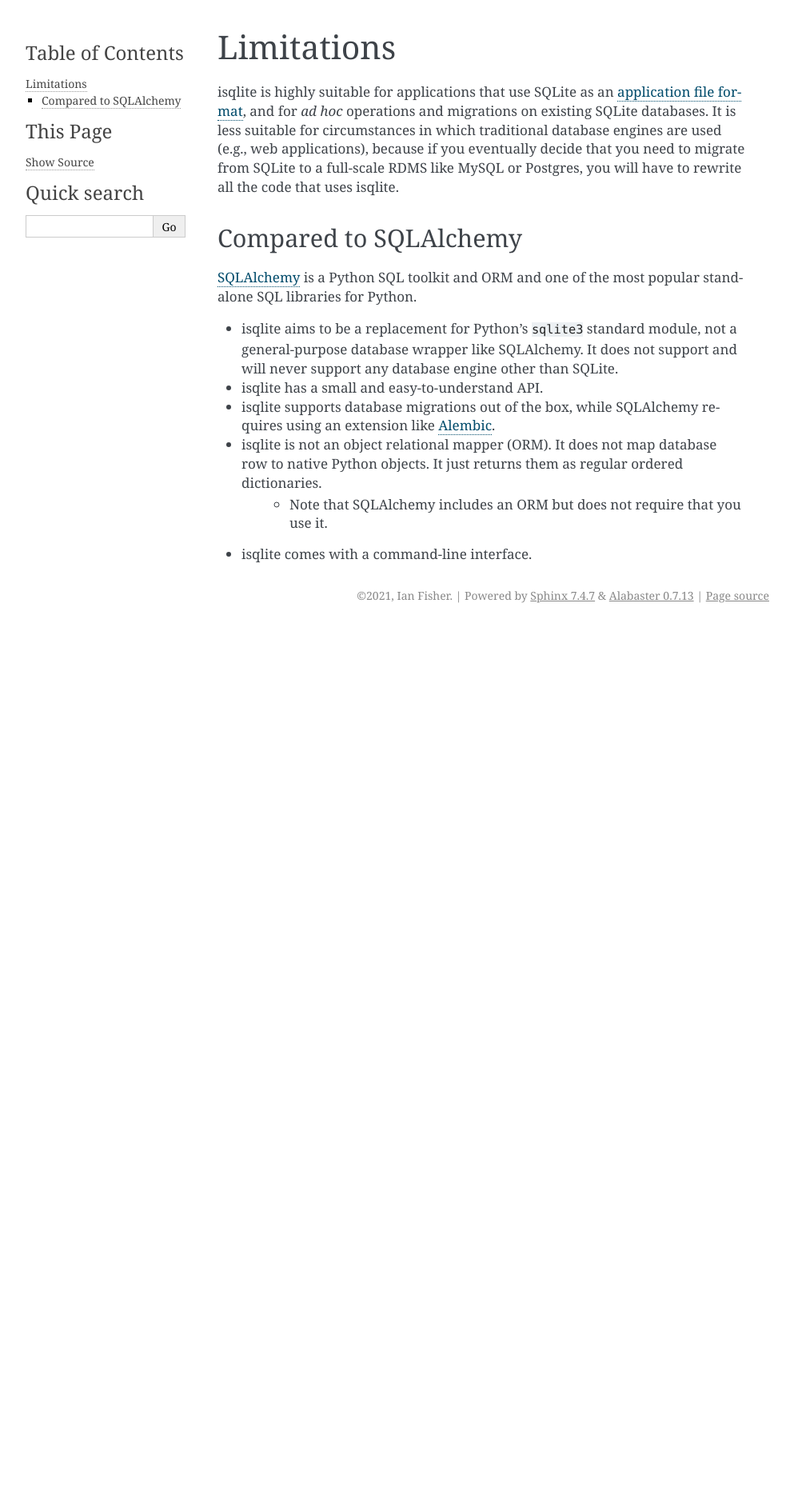
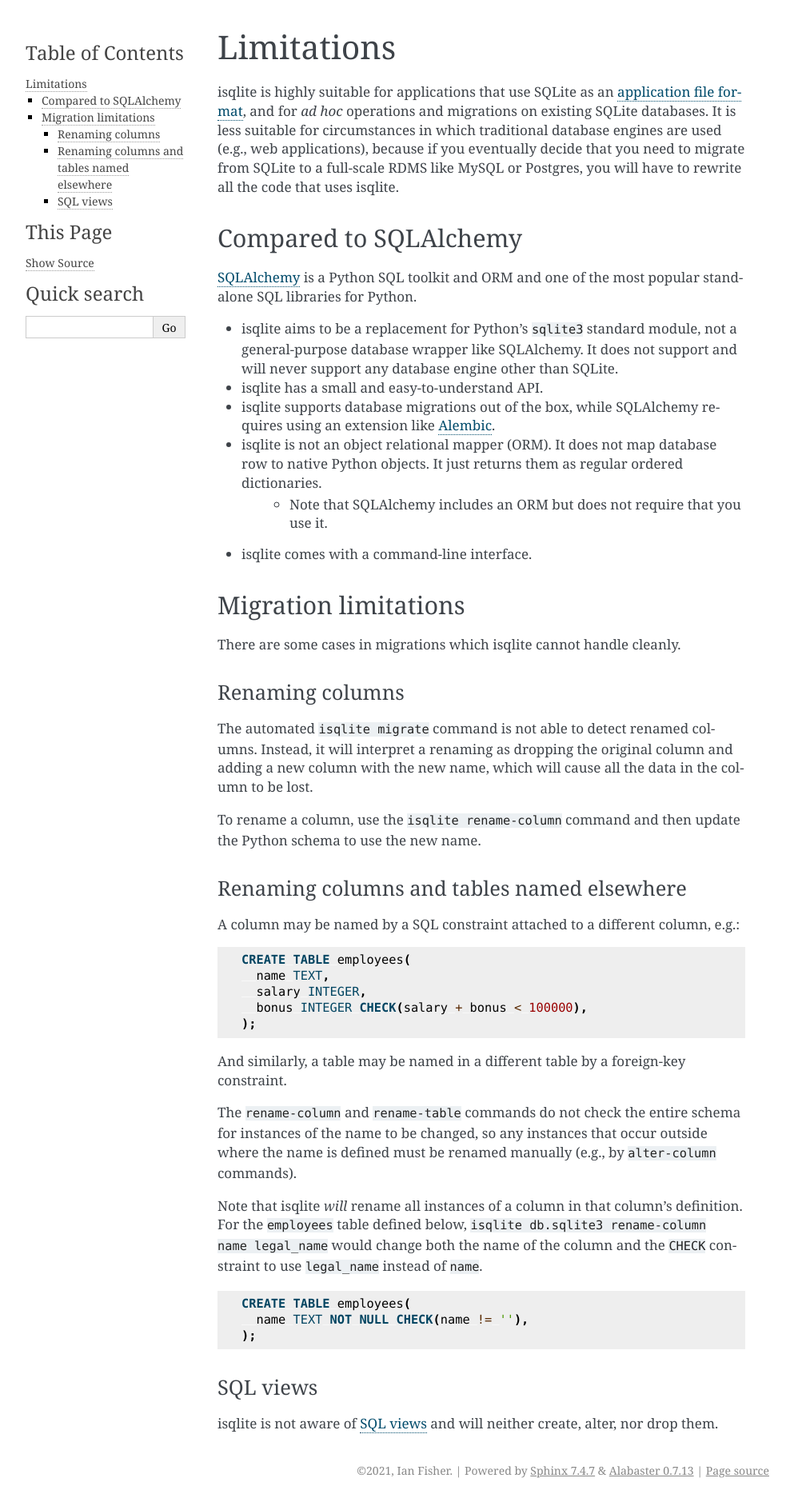
Before and after one commit to iafisher/isqlite, a Sphinx documentation site: the page built from docs/limitations.rst, in a window 1280 px wide. Shown: the whole page at 80% size, without its empty margins (148-1141 px from the left). Built offline with Sphinx 7.4.7, drawn with Linux system fonts in a browser that asks for light colours; before the commit the page ends 900 px from its top, so only the background shows below that.

Commit message:
Add migration limitations to docs
Issue: #5
Fixes: #40

```diff
--- a/docs/limitations.rst
+++ b/docs/limitations.rst
@@ -6,6 +6,7 @@
 
 Compared to SQLAlchemy
 ----------------------
+
 `SQLAlchemy <https://www.sqlalchemy.org/>`_ is a Python SQL toolkit and ORM and one of the most popular standalone SQL libraries for Python.
 
 - isqlite aims to be a replacement for Python's ``sqlite3`` standard module, not a general-purpose database wrapper like SQLAlchemy. It does not support and will never support any database engine other than SQLite.
@@ -14,3 +15,48 @@
 - isqlite is not an object relational mapper (ORM). It does not map database row to native Python objects. It just returns them as regular ordered dictionaries.
     - Note that SQLAlchemy includes an ORM but does not require that you use it.
 - isqlite comes with a command-line interface.
+
+
+Migration limitations
+---------------------
+
+There are some cases in migrations which isqlite cannot handle cleanly.
+
+Renaming columns
+^^^^^^^^^^^^^^^^
+
+The automated ``isqlite migrate`` command is not able to detect renamed columns. Instead, it will interpret a renaming as dropping the original column and adding a new column with the new name, which will cause all the data in the column to be lost.
+
+To rename a column, use the ``isqlite rename-column`` command and then update the Python schema to use the new name.
+
+
+Renaming columns and tables named elsewhere
+^^^^^^^^^^^^^^^^^^^^^^^^^^^^^^^^^^^^^^^^^^^
+
+A column may be named by a SQL constraint attached to a different column, e.g.:
+
+.. code-block:: sql
+
+   CREATE TABLE employees(
+     name TEXT,
+     salary INTEGER,
+     bonus INTEGER CHECK(salary + bonus < 100000),
+   );
+
+And similarly, a table may be named in a different table by a foreign-key constraint.
+
+The ``rename-column`` and ``rename-table`` commands do not check the entire schema for instances of the name to be changed, so any instances that occur outside where the name is defined must be renamed manually (e.g., by ``alter-column`` commands).
+
+Note that isqlite *will* rename all instances of a column in that column's definition. For the ``employees`` table defined below, ``isqlite db.sqlite3 rename-column name legal_name`` would change both the name of the column and the ``CHECK`` constraint to use ``legal_name`` instead of ``name``.
+
+.. code-block:: sql
+
+   CREATE TABLE employees(
+     name TEXT NOT NULL CHECK(name != ''),
+   );
+
+
+SQL views
+^^^^^^^^^
+
+isqlite is not aware of `SQL views <https://sqlite.org/lang_createview.html>`_ and will neither create, alter, nor drop them.
--- a/docs/schemas.rst
+++ b/docs/schemas.rst
@@ -39,6 +39,10 @@
 
 Note that the ``migrate`` command requires that the schema be defined in a variable called ``SCHEMA`` in whatever Python file is passed.
 
+.. note::
+
+   isqlite migrations have some limitations. See :doc:`the "Limitations" page <limitations>` for details.
+
 
 Changing the schema from the command line
 -----------------------------------------
```
